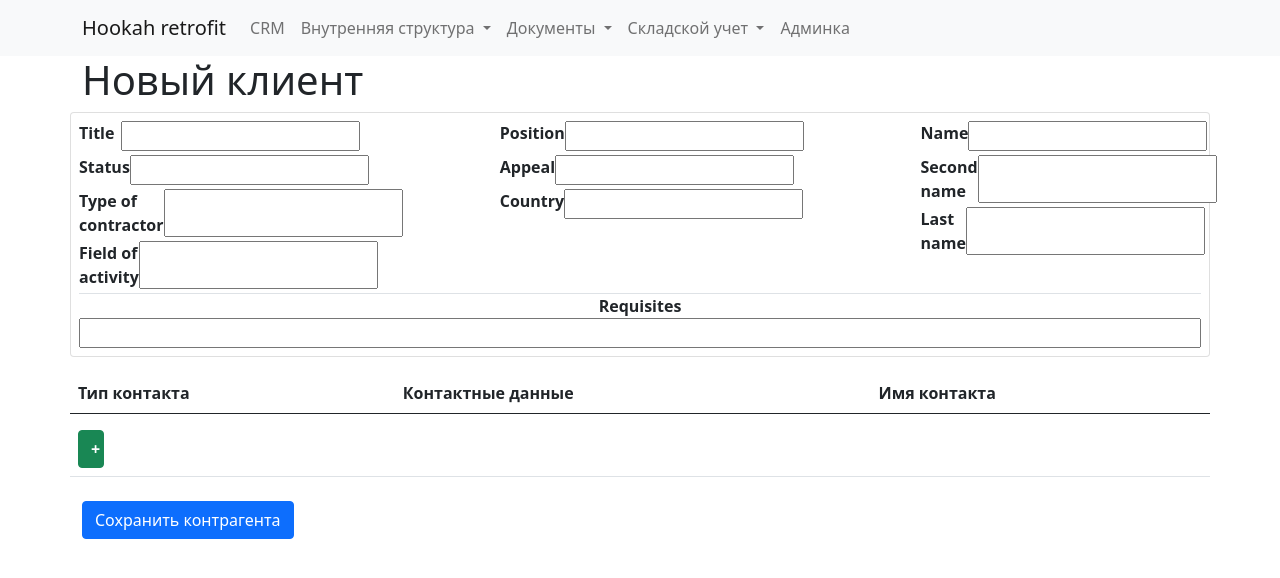
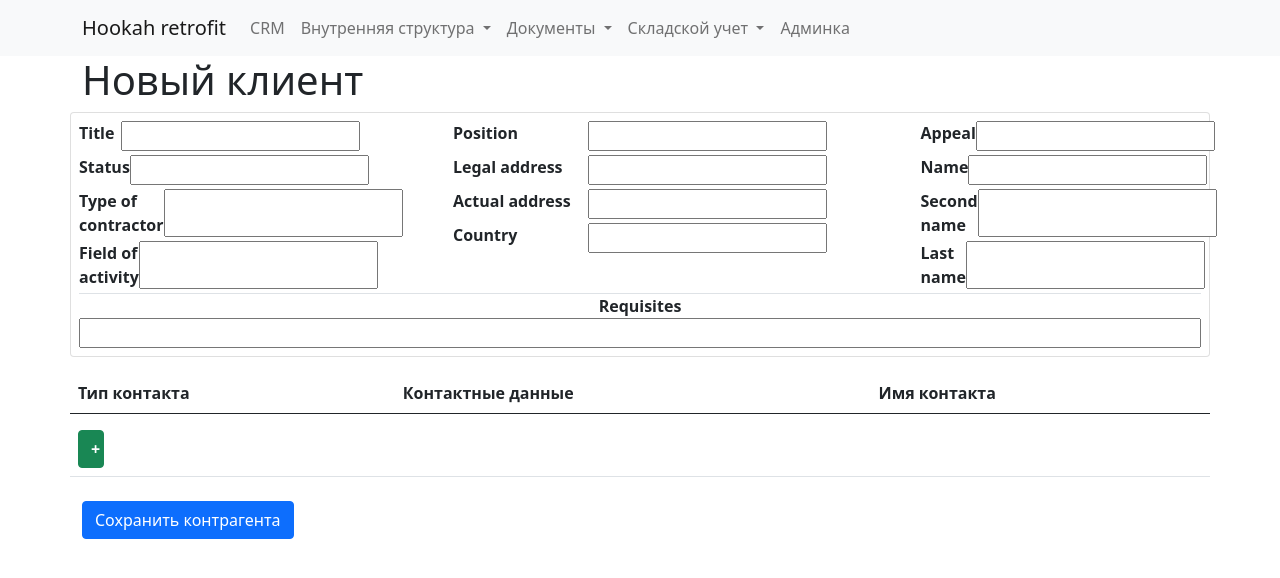
Before and after one commit to Norvint/django_firm_manager, a Django app: template firmmanager/app_crm/templates/app_crm/contractors/contractor_create.html in a window 1280 px wide. Shown: the top 578 px of the page. Run offline with Django 3.2, Linux system fonts and the light colour scheme; the template is opened without the code that fills it, so the values that code supplies are empty, except form fields; tables that the repository leaves empty hold one stand-in row (values such as "Sample post"); form fields are guessed from the names that the template uses; some libraries are stand-ins or nearby versions.

Commit message:
added addresses to contractors

```diff
--- a/firmmanager/app_crm/forms.py
+++ b/firmmanager/app_crm/forms.py
@@ -24,7 +24,7 @@ class ContractorForm(forms.ModelForm):
     class Meta:
         model = Contractor
         fields = ['title', 'status', 'type_of_contractor', 'field_of_activity', 'position', 'appeal', 'name',
-                  'second_name', 'last_name', 'country', 'requisites']
+                  'second_name', 'last_name', 'country', 'legal_address', 'actual_address', 'requisites']
         widgets = {
             'requisites': forms.Textarea(attrs={'rows': 3, 'cols': 20}),
         }
--- a/firmmanager/app_crm/models.py
+++ b/firmmanager/app_crm/models.py
@@ -49,6 +49,8 @@ class Contractor(models.Model):
     second_name = models.CharField('Отчество', max_length=30, blank=True)
     last_name = models.CharField('Фамилия', max_length=30)
     country = models.CharField('Страна', max_length=30)
+    legal_address = models.CharField('Юр. адрес', max_length=200)
+    actual_address = models.CharField('Фактический адрес', max_length=200, blank=True)
     requisites = models.TextField('Реквизиты', max_length=500)
     to_delete = models.BooleanField('К удалению', default=False)
 
--- a/firmmanager/app_crm/templates/app_crm/contractors/contractor_create.html
+++ b/firmmanager/app_crm/templates/app_crm/contractors/contractor_create.html
@@ -38,7 +38,7 @@
                 </div>
             </div>
 
-            <div class="col-3">
+            <div class="col-4">
                 <div class="d-flex justify-content-between mb-1">
                     <label class="fw-bold">
                         {{ form.position.label }}
@@ -48,10 +48,18 @@
 
                 <div class="d-flex justify-content-between mb-1">
                     <label class="fw-bold">
-                        {{ form.appeal.label }}
+                        {{ form.legal_address.label }}
                     </label>
-                    {{ form.appeal }}
+                    {{ form.legal_address }}
                 </div>
+
+                <div class="d-flex justify-content-between mb-1">
+                    <label class="fw-bold">
+                        {{ form.actual_address.label }}
+                    </label>
+                    {{ form.actual_address }}
+                </div>
+
 
                 <div class="d-flex justify-content-between mb-1">
                     <label class="fw-bold">
@@ -62,6 +70,13 @@
             </div>
 
             <div class="col-3">
+                <div class="d-flex justify-content-between mb-1">
+                    <label class="fw-bold">
+                        {{ form.appeal.label }}
+                    </label>
+                    {{ form.appeal }}
+                </div>
+
                 <div class="d-flex justify-content-between mb-1">
                     <label class="fw-bold">
                         {{ form.name.label }}
```
Also changed, not shown: 1 other file.
